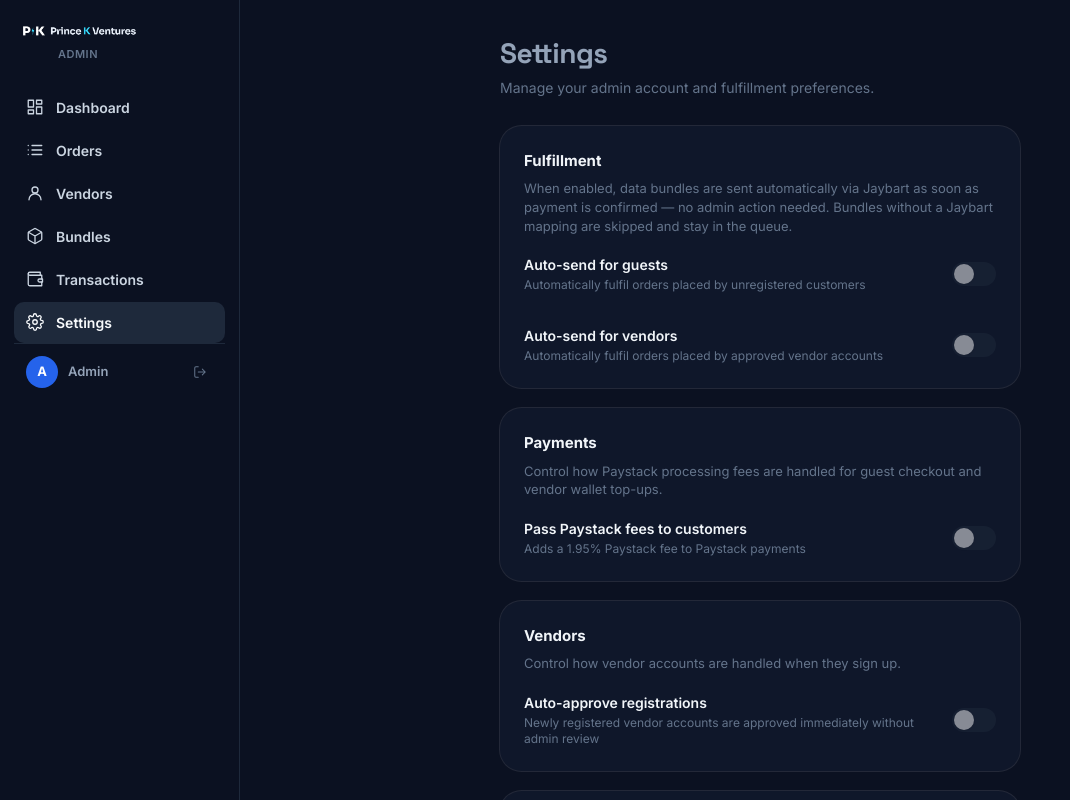
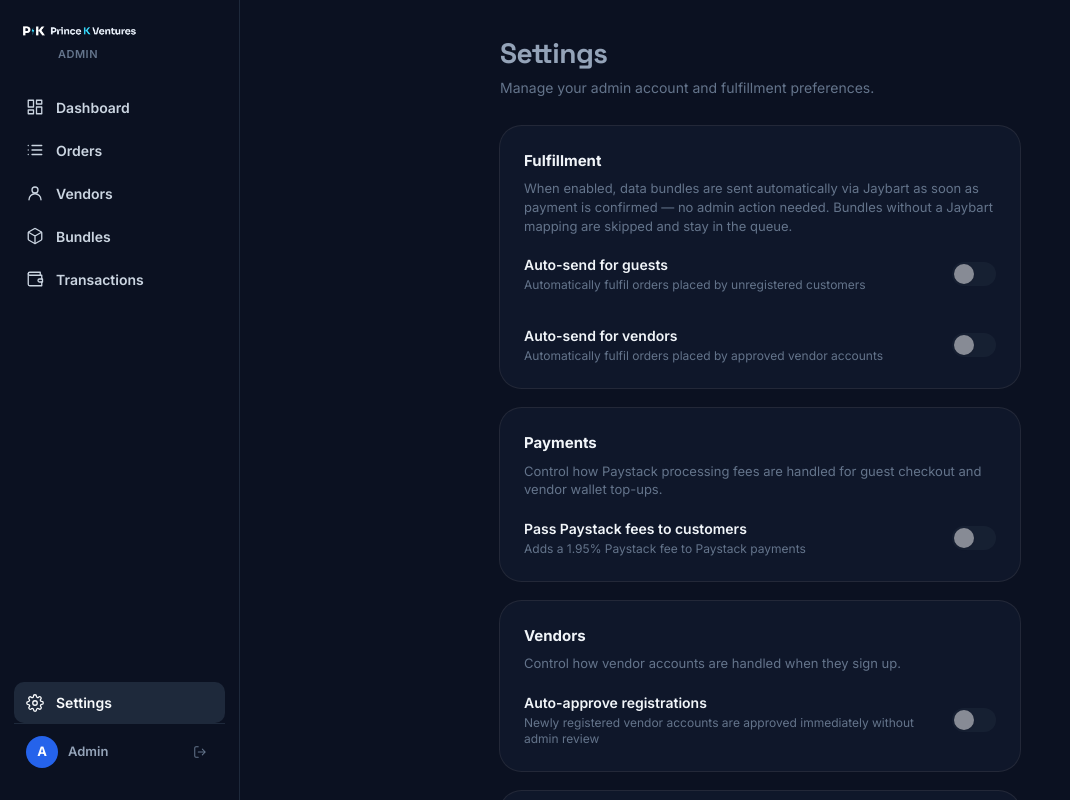
Before and after one commit to Princekent1/princelinkbundles, a Next.js app: page /admin/settings in a window 1280 px wide. Shown: the top 800 px of the page, without its empty margins (0-1070 px from the left). Built offline with nearby package versions, Linux system fonts and the light colour scheme; no server answers.

Commit message:
fix: move Settings to bottom of sidebar nav

```diff
--- a/src/components/admin/shell.tsx
+++ b/src/components/admin/shell.tsx
@@ -10,12 +10,11 @@ import { logout, getAdminNavCounts, getSiteConfig } from "@/api";
 import { useAuthStore } from "@/stores/auth";
 
 const NAV_ITEMS = [
-  { id: "dashboard", label: "Dashboard", icon: "dashboard", href: "/admin/dashboard" },
-  { id: "orders",    label: "Orders",    icon: "list",      href: "/admin/orders",   countKey: "pendingOrders" as const },
-  { id: "vendors",   label: "Vendors",   icon: "user",      href: "/admin/vendors",  countKey: "pendingVendors" as const },
-  { id: "bundles",      label: "Bundles",      icon: "package", href: "/admin/bundles" },
-  { id: "transactions", label: "Transactions", icon: "wallet",  href: "/admin/transactions" },
-  { id: "settings",     label: "Settings",     icon: "settings", href: "/admin/settings" },
+  { id: "dashboard",    label: "Dashboard",    icon: "dashboard", href: "/admin/dashboard" },
+  { id: "orders",       label: "Orders",       icon: "list",      href: "/admin/orders",       countKey: "pendingOrders" as const },
+  { id: "vendors",      label: "Vendors",      icon: "user",      href: "/admin/vendors",      countKey: "pendingVendors" as const },
+  { id: "bundles",      label: "Bundles",      icon: "package",   href: "/admin/bundles" },
+  { id: "transactions", label: "Transactions", icon: "wallet",    href: "/admin/transactions" },
 ];
 
 export function AdminShell({ children }: { children: React.ReactNode }) {
@@ -118,6 +117,7 @@ export function AdminShell({ children }: { children: React.ReactNode }) {
           })}
         </nav>
 
+        <div style={{ marginTop: "auto", display: "flex", flexDirection: "column", gap: 2 }}>
           {whatsappUrl && (
             <a
               href={whatsappUrl}
@@ -125,8 +125,8 @@ export function AdminShell({ children }: { children: React.ReactNode }) {
               rel="noopener noreferrer"
               style={{
                 display: "flex", alignItems: "center", gap: 10,
-              margin: "auto 0 12px", padding: "10px 12px",
-              borderRadius: 10, textDecoration: "none",
+                padding: "10px 12px", borderRadius: 10,
+                textDecoration: "none",
                 background: "var(--ink-50)", color: "var(--ink-700)",
                 fontSize: 13, fontWeight: 600,
               }}
@@ -136,6 +136,21 @@ export function AdminShell({ children }: { children: React.ReactNode }) {
               <Icon name="ext" size={12} />
             </a>
           )}
+          <Link
+            href="/admin/settings"
+            onClick={() => setMobileOpen(false)}
+            style={{
+              display: "flex", alignItems: "center", gap: 12,
+              padding: "10px 12px", borderRadius: 10,
+              background: pathname.startsWith("/admin/settings") ? "var(--ink-200)" : "transparent",
+              color: pathname.startsWith("/admin/settings") ? "var(--ink-900)" : "var(--ink-700)",
+              textDecoration: "none", fontSize: 14, fontWeight: 600,
+            }}
+          >
+            <Icon name="settings" size={18} />
+            <span>Settings</span>
+          </Link>
+        </div>
 
         <div style={{ padding: 12, borderTop: "1px solid var(--ink-200)" }}>
           <div style={{ display: "flex", alignItems: "center", gap: 10 }}>
--- a/src/components/vendor/shell.tsx
+++ b/src/components/vendor/shell.tsx
@@ -14,7 +14,6 @@ const NAV_ITEMS = [
   { id: "dashboard", label: "Dashboard", icon: "dashboard", href: "/vendor/dashboard" },
   { id: "orders",    label: "Orders",    icon: "list",      href: "/vendor/orders" },
   { id: "wallet",    label: "Wallet",    icon: "wallet",    href: "/vendor/wallet" },
-  { id: "settings",  label: "Settings",  icon: "settings",  href: "/vendor/settings" },
 ];
 
 interface VendorShellProps {
@@ -136,6 +135,7 @@ export function VendorShell({
           </Link>
         </div>
 
+        <div style={{ marginTop: "auto", display: "flex", flexDirection: "column", gap: 2 }}>
           {whatsappUrl && (
             <a
               href={whatsappUrl}
@@ -143,8 +143,8 @@ export function VendorShell({
               rel="noopener noreferrer"
               style={{
                 display: "flex", alignItems: "center", gap: 10,
-              margin: "12px 0", padding: "10px 12px",
-              borderRadius: 10, textDecoration: "none",
+                padding: "10px 12px", borderRadius: 10,
+                textDecoration: "none",
                 background: "var(--ink-50)", color: "var(--ink-700)",
                 fontSize: 13, fontWeight: 600,
               }}
@@ -154,6 +154,21 @@ export function VendorShell({
               <Icon name="ext" size={12} />
             </a>
           )}
+          <Link
+            href="/vendor/settings"
+            onClick={() => setMobileOpen(false)}
+            style={{
+              display: "flex", alignItems: "center", gap: 12,
+              padding: "10px 12px", borderRadius: 10,
+              background: pathname.startsWith("/vendor/settings") ? "var(--ink-200)" : "transparent",
+              color: pathname.startsWith("/vendor/settings") ? "var(--ink-900)" : "var(--ink-700)",
+              textDecoration: "none", fontSize: 14, fontWeight: 600,
+            }}
+          >
+            <Icon name="settings" size={18} />
+            <span>Settings</span>
+          </Link>
+        </div>
 
         <div style={{ padding: 12, borderTop: "1px solid var(--ink-200)" }}>
           <div style={{ display: "flex", alignItems: "center", gap: 10 }}>
```
Lines whose indentation alone changed are shown as unchanged.
